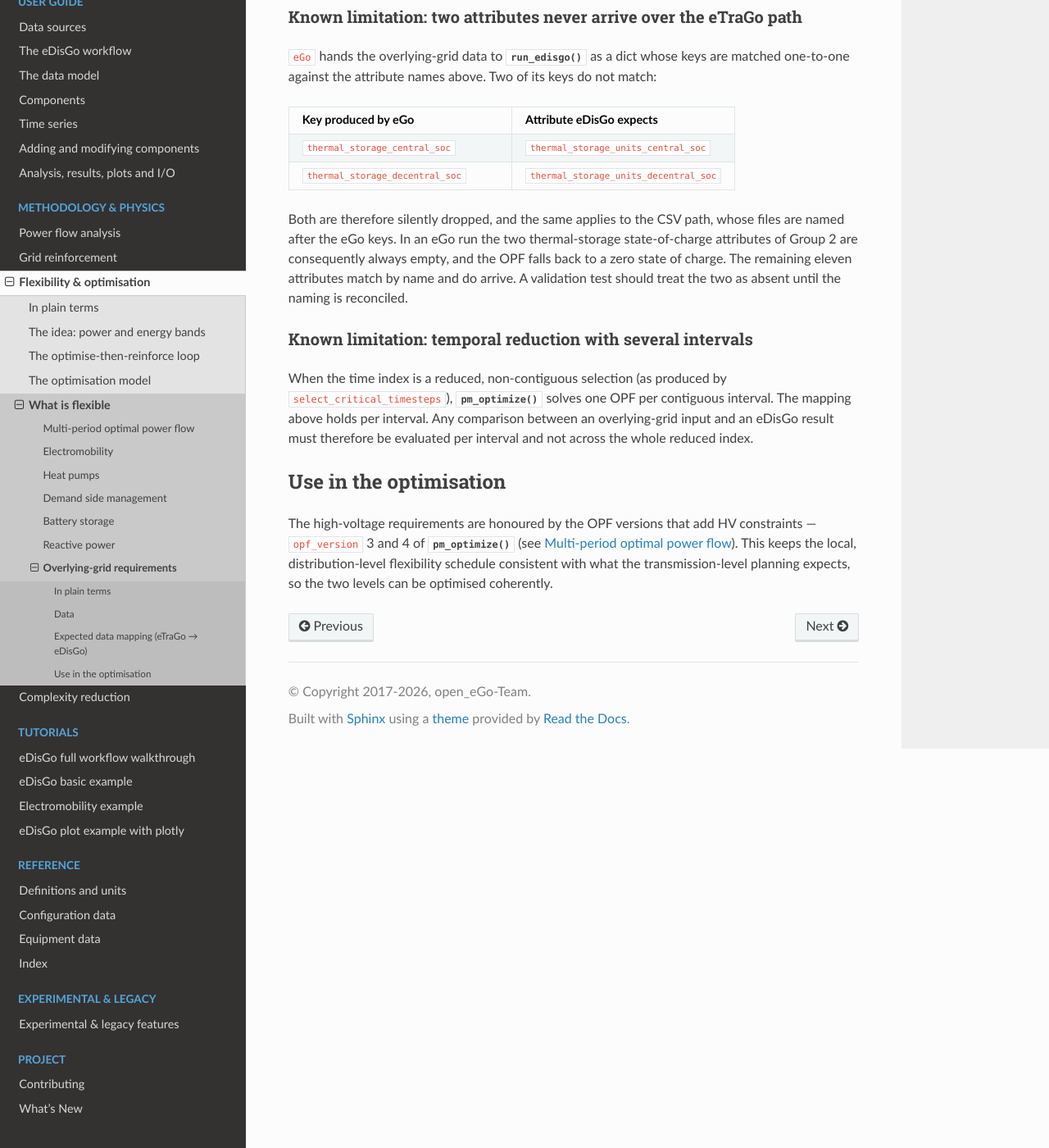
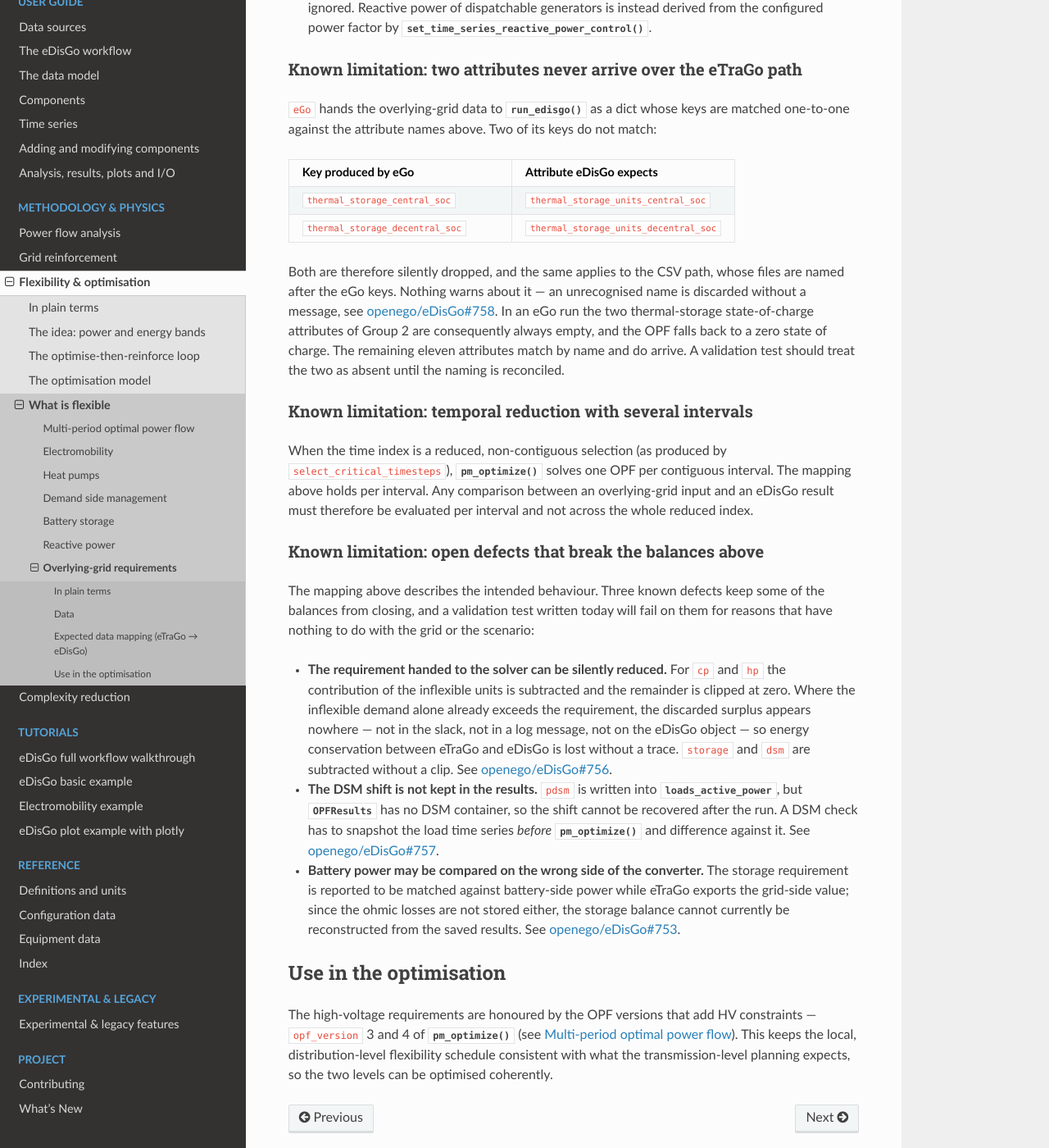
Before and after one commit to openego/eDisGo, a Sphinx documentation site: the page built from doc/methodology/flexibility/overlying_grid.rst, in a window 1280 px wide and 1400 px high, scrolled down 4050 px. Shown: the whole window at 82% size. Built offline with Sphinx 7.4.7 and the Read the Docs theme 3.1.0, drawn with Linux system fonts in a browser that asks for light colours; pages that are not in the unit, such as notebooks, are missing from menus; some of the changed text lies outside the part shown.

Commit message:
docs: bring the overlying-grid mapping spec up to date with dev
The spec was written against dev at 108868af. Three of its statements no longer
hold, and one would have sent a validation test at the wrong anchor:

- feedin_district_heating is no longer without a consumer. The
  aggregate_district_heating task landed in #749 and is part of all three
  overlying-grid presets, so the attribute moves out of group 4 and into the
  group applied outside the OPF, which is now three attributes rather than two.
- The column labels of thermal_storage_units_central_soc and
  feedin_district_heating are normalised on import since #749, so a float label
  from eTraGo no longer raises a KeyError on the runner path. The convention
  still binds an object built by hand or restored outside the runner.
- opf_results.overlying_grid was recommended as the anchor for an automated
  check. It is not usable as one: the constraint is sum(pflex) + phvs == P, so
  the quantity the frame labels as the absolute error equals the achieved
  dispatch, and the 5 % warning is quiet exactly when the requirement is missed
  completely (#755). The slack frame hv_requirement_slacks_t is the anchor.

Adds a section naming the defects that keep the documented balances from
closing, so a test is not written against them by mistake: the clip that
silently discards the cp and hp remainder (#756), the missing DSM container in
OPFResults (#757), and the battery-side/grid-side mismatch of the storage
requirement (#753). The eGo key mismatch now also points at #758 for the
silent drop.

Ruff reformatted a missing blank line in overlying_grid.py that the earlier
docstring change had introduced.

```diff
--- a/doc/methodology/flexibility/overlying_grid.rst
+++ b/doc/methodology/flexibility/overlying_grid.rst
@@ -157,12 +157,18 @@ Constraints a validation test may rely on:
   flexible ones becomes zero rather than negative.
 * **The requirement is an equality with a penalised slack.** A perfect match is only
   expected when the slack is zero. The realised slacks are stored in
-  :attr:`~edisgo.opf.results.opf_result_class.OPFResults.hv_requirement_slacks_t`,
-  and a per-flexibility summary of the relative error (highest / mean / sum) in
-  ``opf_results.overlying_grid``. eDisGo already logs a warning when the highest
-  relative error of a flexibility exceeds 5 %. **That frame is the natural anchor for
-  an automated check**: assert that the highest relative error stays below an agreed
-  threshold, rather than recomputing the comparison from the time series.
+  :attr:`~edisgo.opf.results.opf_result_class.OPFResults.hv_requirement_slacks_t`.
+  Because the constraint is :math:`\sum p_{c,t} + p^{\mathrm{hvs}}_t = P_t`, the
+  unmet share of a requirement is :math:`|p^{\mathrm{hvs}}_t| / P_t` — **that slack
+  frame is the anchor for an automated check**.
+
+  Do *not* use the summary frame ``opf_results.overlying_grid`` for this. Its columns
+  are labelled "Highest / Mean / Sum relative error", but the quantity is computed as
+  :math:`|p^{\mathrm{hvs}}_t - P_t|`, which by the constraint above equals the
+  *achieved* dispatch, not the error. The 5 % warning eDisGo logs off that frame is
+  inverted in the same way: it stays quiet exactly when the requirement is missed
+  completely. See `openego/eDisGo#755
+  <https://github.com/openego/eDisGo/issues/755>`_.
 * **Units.** All overlying-grid power series are in MW; the OPF works in per unit and
   divides by ``s_base``. The values written back to the time series are in MW again.
 
@@ -198,24 +204,31 @@ Constraints a validation test may rely on:
 
 * **p.u. of the storage capacity.** The series are multiplied by ``p_nom *
   max_hours`` (battery) resp. the thermal storage ``capacity`` to obtain MWh.
-* **Column naming of ``thermal_storage_units_central_soc``.** Its columns must be the
-  district-heating ID as the *string of an integer* (``"130"``, not ``"130.0"`` and
-  not ``130``). :func:`~edisgo.io.powermodels_io._build_heat_storage` looks them up as
-  ``loads_df.district_heating_id.astype(int).astype(str)``, so a float-formatted or
-  integer column label raises a ``KeyError``.
+* **Column naming of ``thermal_storage_units_central_soc``.** Its columns have to be
+  the district-heating ID as the *string of an integer* (``"130"``, not ``"130.0"``
+  and not ``130``), because
+  :func:`~edisgo.io.powermodels_io._build_heat_storage` looks them up as
+  ``loads_df.district_heating_id.astype(int).astype(str)``. The
+  ``import_overlying_grid_data`` task normalises the labels of this frame and of
+  ``feedin_district_heating`` on import, so a float label coming from eTraGo is
+  repaired for the runner path. An object built by hand or restored by
+  :meth:`~edisgo.network.overlying_grid.OverlyingGrid.from_csv` outside the runner
+  still has to obey the convention, or the lookup raises a ``KeyError``.
 * **Only start and end are binding.** The values in between are scaffolding; the OPF
   chooses the trajectory. Comparing the full input SoC series against the result is
   not a meaningful check.
 
 .. _overlying-grid-mapping-generators:
 
-Group 3 — attributes applied directly as generator time series
-^^^^^^^^^^^^^^^^^^^^^^^^^^^^^^^^^^^^^^^^^^^^^^^^^^^^^^^^^^^^^^
+Group 3 — attributes applied outside the optimisation
+^^^^^^^^^^^^^^^^^^^^^^^^^^^^^^^^^^^^^^^^^^^^^^^^^^^^^
 
-These two bypass the OPF entirely. :mod:`~edisgo.run.tasks.io` applies them in the
-``import_overlying_grid_data`` step via
-:meth:`~edisgo.edisgo.EDisGo.set_time_series_active_power_predefined`, so they take
-effect under **every** ``opf_version``, and also without any OPF at all.
+These three bypass the OPF entirely; a pipeline task applies them. The two generator
+series are set by ``import_overlying_grid_data`` via
+:meth:`~edisgo.edisgo.EDisGo.set_time_series_active_power_predefined`, the
+district-heating feed-in by ``aggregate_district_heating``. They therefore take effect
+under **every** ``opf_version``, and also without any OPF at all — but only if the
+pipeline contains the respective task.
 
 .. list-table::
    :header-rows: 1
@@ -231,6 +244,13 @@ effect under **every** ``opf_version``, and also without any OPF at all.
        (Series, p.u.)
      - :attr:`~edisgo.network.timeseries.TimeSeries.generators_active_power` of the
        fluctuating generators, before any curtailment from the ``curt`` requirement
+   * - ``feedin_district_heating``
+       (DataFrame, MW, one column per district-heating area)
+     - not a result of its own: it is subtracted from the heat demand of its
+       district-heating area in
+       :attr:`~edisgo.network.heat.HeatPump.heat_demand_df`, bounded at zero, before
+       the power-to-heat units of that area are merged into one component. It
+       therefore lowers the electricity the heat pumps draw
 
 Constraint a validation test may rely on: for dispatchable generators the eDisGo time
 series should reproduce the eTraGo input exactly (up to the technology-to-generator
@@ -240,17 +260,9 @@ result equals the potential **minus** the curtailment from Group 1.
 Group 4 — attributes that currently reach nothing
 ^^^^^^^^^^^^^^^^^^^^^^^^^^^^^^^^^^^^^^^^^^^^^^^^^
 
-Two of the thirteen attributes have no consumer in the production pipeline. A
-validation test must not expect them to show up anywhere.
+One of the thirteen attributes has no consumer in the production pipeline. A
+validation test must not expect it to show up anywhere.
 
-* ``feedin_district_heating`` (DataFrame, MW, one column per district-heating area) —
-  other heat feed-in that is supposed to be subtracted from the district-heating heat
-  demand before the power-to-heat units have to cover it. Its only consumer is
-  :func:`~edisgo.tools.tools.aggregate_district_heating_components`, which reaches it
-  through the ``aggregate_district_heating`` pipeline task. A pipeline that does not
-  include that task leaves the feed-in unused and overstates the district-heating heat
-  demand accordingly. See `openego/eGo#202
-  <https://github.com/openego/eGo/issues/202>`_.
 * ``dispatchable_generators_reactive_power`` (DataFrame, Mvar) — has no consumer
   anywhere in eDisGo. It is read from CSV / accepted from eTraGo, stored, saved back
   out, and otherwise ignored. Reactive power of dispatchable generators is instead
@@ -276,7 +288,9 @@ the attribute names above. Two of its keys do not match:
      - ``thermal_storage_units_decentral_soc``
 
 Both are therefore silently dropped, and the same applies to the CSV path, whose
-files are named after the eGo keys. In an eGo run the two thermal-storage
+files are named after the eGo keys. Nothing warns about it — an unrecognised name is
+discarded without a message, see `openego/eDisGo#758
+<https://github.com/openego/eDisGo/issues/758>`_. In an eGo run the two thermal-storage
 state-of-charge attributes of Group 2 are consequently always empty, and the OPF
 falls back to a zero state of charge. The remaining eleven attributes match by name
 and do arrive. A validation test should treat the two as absent until the naming is
@@ -292,6 +306,33 @@ interval. The mapping above holds per interval. Any comparison between an
 overlying-grid input and an eDisGo result must therefore be evaluated per interval and
 not across the whole reduced index.
 
+Known limitation: open defects that break the balances above
+^^^^^^^^^^^^^^^^^^^^^^^^^^^^^^^^^^^^^^^^^^^^^^^^^^^^^^^^^^^^
+
+The mapping above describes the intended behaviour. Three known defects keep some of
+the balances from closing, and a validation test written today will fail on them for
+reasons that have nothing to do with the grid or the scenario:
+
+* **The requirement handed to the solver can be silently reduced.** For ``cp`` and
+  ``hp`` the contribution of the inflexible units is subtracted and the remainder is
+  clipped at zero. Where the inflexible demand alone already exceeds the requirement,
+  the discarded surplus appears nowhere — not in the slack, not in a log message, not
+  on the eDisGo object — so energy conservation between eTraGo and eDisGo is lost
+  without a trace. ``storage`` and ``dsm`` are subtracted without a clip. See
+  `openego/eDisGo#756 <https://github.com/openego/eDisGo/issues/756>`_.
+* **The DSM shift is not kept in the results.** ``pdsm`` is written into
+  :attr:`~edisgo.network.timeseries.TimeSeries.loads_active_power`, but
+  :class:`~edisgo.opf.results.opf_result_class.OPFResults` has no DSM container, so
+  the shift cannot be recovered after the run. A DSM check has to snapshot the load
+  time series *before* :meth:`~edisgo.edisgo.EDisGo.pm_optimize` and difference
+  against it. See `openego/eDisGo#757
+  <https://github.com/openego/eDisGo/issues/757>`_.
+* **Battery power may be compared on the wrong side of the converter.** The storage
+  requirement is reported to be matched against battery-side power while eTraGo
+  exports the grid-side value; since the ohmic losses are not stored either, the
+  storage balance cannot currently be reconstructed from the saved results. See
+  `openego/eDisGo#753 <https://github.com/openego/eDisGo/issues/753>`_.
+
 Use in the optimisation
 -----------------------
 
```
Also changed, not shown: doc/whatsnew/v0-3-1.rst (+4 -3 lines), 1 other file.
